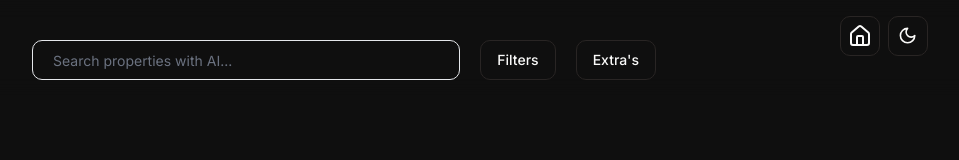
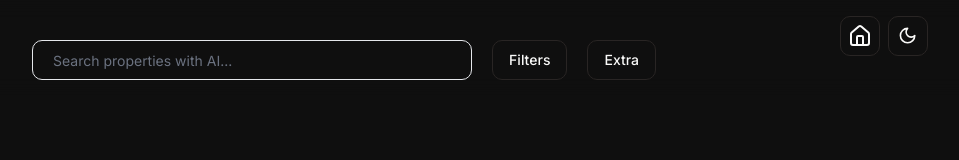
Before and after one commit to CodeWhisperer88/Real-State-AI, a Next.js app: page / in a window 1280 px wide. Shown: the top 160 px of the page, without its empty margins (296-1255 px from the left). Built offline with nearby package versions, Linux system fonts and the light colour scheme.

Commit message:
Update fallback image alt text and button label

```diff
--- a/components/fallback_img.js
+++ b/components/fallback_img.js
@@ -8,6 +8,7 @@ const MyImage = ({ src, fallbackSrc, ...props }) => {
     <Image
       {...props}
       src={hasError ? fallbackSrc : src}
+      alt="Generic Image"
       onError={() => !hasError && setHasError(true)}
     />
   );
--- a/components/ui/SearchBar.tsx
+++ b/components/ui/SearchBar.tsx
@@ -78,7 +78,7 @@ export const NavbarSearch: React.FC<NavbarSearchProps> = ({ onSearch, onClientSo
 
             <DropdownMenu>
                 <DropdownMenuTrigger asChild>
-                    <Button variant="outline">Extra's</Button>
+                    <Button variant="outline">Extra</Button>
                 </DropdownMenuTrigger>
                 <DropdownMenuContent className="w-56">
                     <DropdownMenuLabel>Select the extras</DropdownMenuLabel>
```
